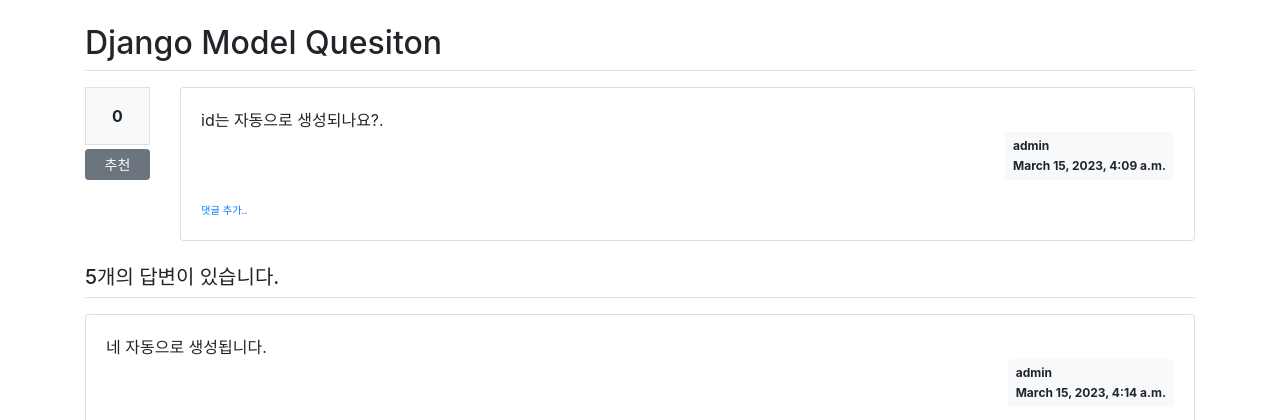
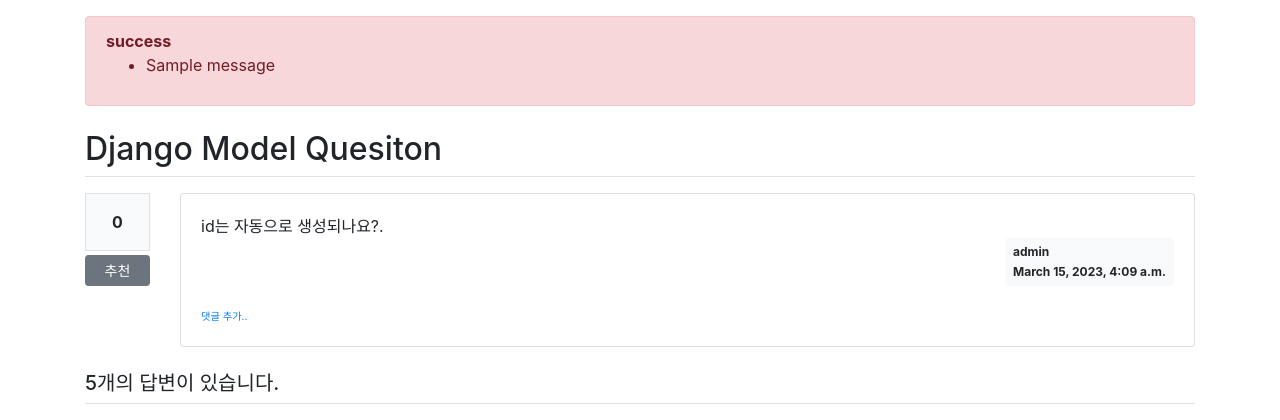
Before and after one commit to Sehee-Lee-01/2023_webserver, a Django app: page /pybo/2 in a window 1280 px wide. Shown: the part 57-477 px from the top of the page. Run offline with Django 4.2, Linux system fonts and the light colour scheme; data comes from the database, SQL or seed files in the repository; tables that the repository leaves empty hold one stand-in row (values such as "Sample post"); one stand-in notice (Sample message) is shown; some libraries are stand-ins or nearby versions.

Commit message:
fix: 추천 버튼 핸들러 js 코드 수정 및 본인 글 추천 오류 표시
반환 값을 착각했다.

```diff
--- a/templates/pybo/question_detail.html
+++ b/templates/pybo/question_detail.html
@@ -2,6 +2,14 @@
 {% block content %}
 
     <div class="container my-3">
+    {% if messages %}
+        <div class="alert alert-danger my-3" role="alert">
+        {% for message in messages %}
+            <strong>{{ message.tags }}</strong>
+            <ul><li>{{ message.message }}</li></ul>
+        {% endfor %}
+        </div>
+    {% endif %}
         <h2 class="border-bottom py-2">{{ question.subject }}</h2>
         <div class="row my-3">
             <div class="col-1">
@@ -155,11 +163,13 @@
             });
         });
         const recommend_btn = document.getElementsByClassName("recommend");
-        recommend_btn.addEventListener('click', function () {
-            if (confirm("정말로 추천하시겠습니까?")) {
-                location.href = this.dataset.uri;
-            }
-            ;
+       Array.from(recommend_btn).forEach(function (element) {
+            element.addEventListener('click', function () {
+                if (confirm("정말로 추천하시겠습니까?")) {
+                    location.href = this.dataset.uri;
+                }
+                ;
+            });
         });
 
     </script>
```
